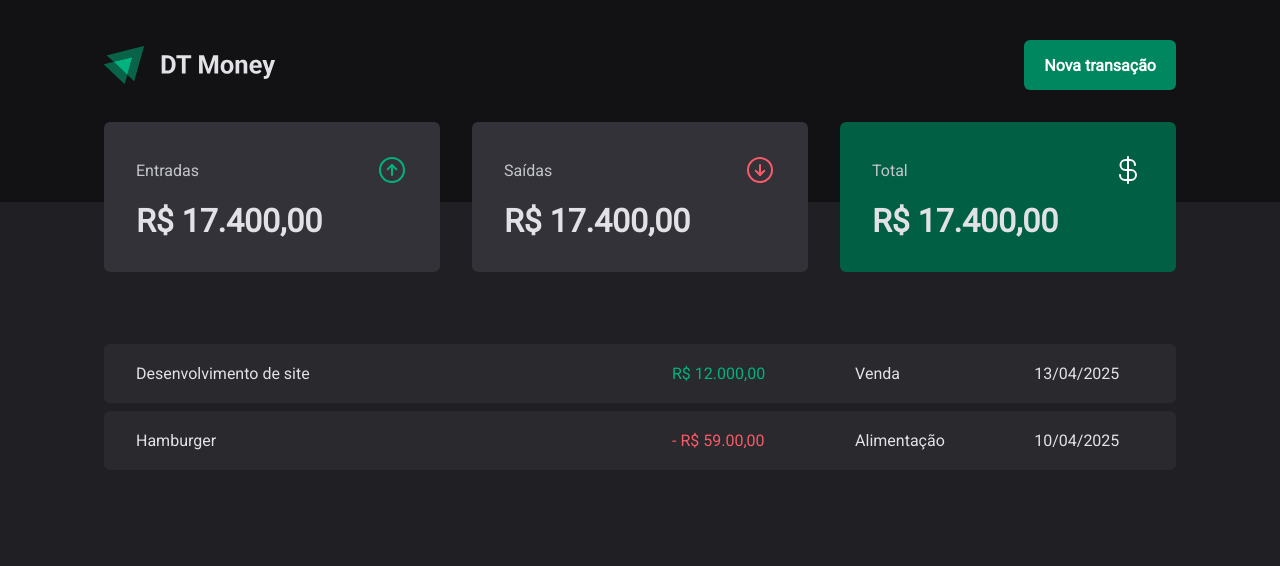
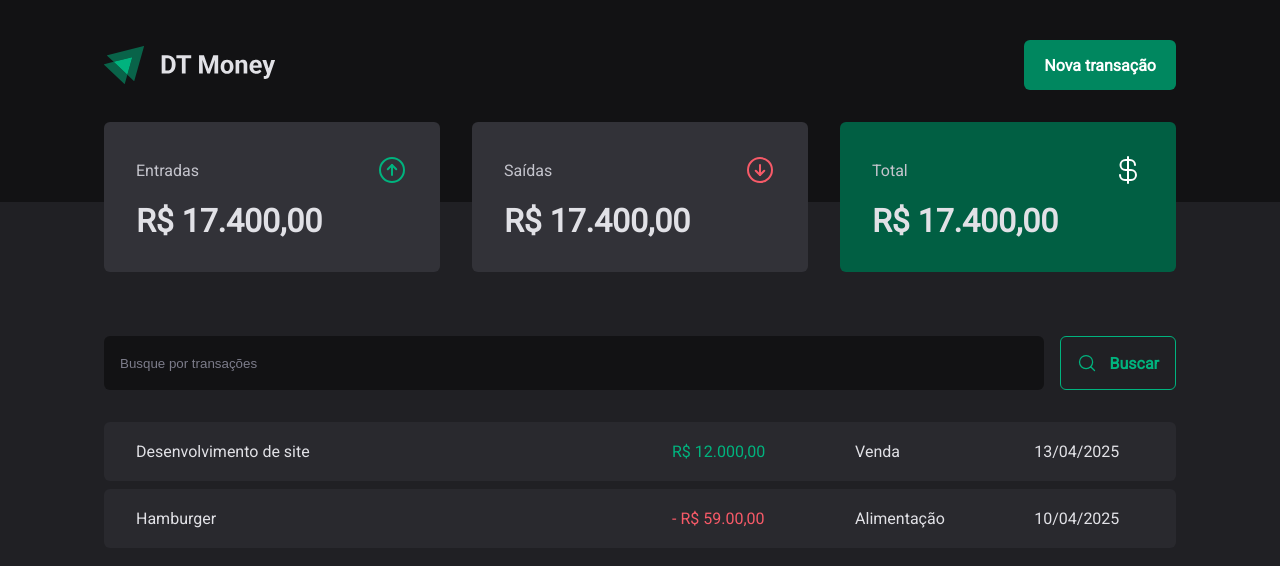
Before and after one commit to WagnerReis/dt-money, a React (Vite) app: page / in a window 1280 px wide. Shown: the top 566 px of the page. Built offline with nearby package versions, Linux system fonts and the light colour scheme.

Commit message:
feat(transactions): add search form component

```diff
--- /dev/null
+++ b/src/pages/Transactions/components/SearchForm.tsx
@@ -0,0 +1,15 @@
+import { MagnifyingGlass } from "phosphor-react";
+import { SearchFormContainer } from "./styles";
+
+export function SearchForm() {
+  return (
+    <SearchFormContainer>
+      <input type="text" placeholder="Busque por transações" />
+
+      <button type="submit">
+        <MagnifyingGlass size={20} />
+        Buscar
+      </button>
+    </SearchFormContainer>
+  );
+}
--- /dev/null
+++ b/src/pages/Transactions/components/styles.ts
@@ -0,0 +1,43 @@
+import styled from "styled-components";
+
+export const SearchFormContainer = styled.form`
+  display: flex;
+  gap: 1rem;
+
+  input {
+    flex: 1;
+    border-radius: 6px;
+    border: 0;
+    background: ${(props) => props.theme["gray-900"]};
+    color: ${(props) => props.theme["gray-300"]};
+    padding: 1rem;
+
+    &::placeholder {
+      color: ${(props) => props.theme["gray-500"]};
+    }
+  }
+
+  button {
+    display: flex;
+    align-items: center;
+    gap: 0.75rem;
+
+    border: 0;
+    padding: 1rem;
+    background: transparent;
+    border: 1px solid ${(props) => props.theme["green-300"]};
+    color: ${(props) => props.theme["green-300"]};
+    font-weight: bold;
+    border-radius: 6px;
+
+    &:hover {
+      background: ${(props) => props.theme["green-500"]};
+      border: 1px solid ${(props) => props.theme["green-300"]};
+      color: ${(props) => props.theme.white};
+      transition:
+        background-color 0.2s,
+        color 0.2s,
+        border-color 0.2s;
+    }
+  }
+`;
--- a/src/pages/Transactions/index.tsx
+++ b/src/pages/Transactions/index.tsx
@@ -1,5 +1,6 @@
 import { Header } from "../../components/Header";
 import { Summary } from "../../components/Summary";
+import { SearchForm } from "./components/SearchForm";
 import {
   PriceHighlight,
   TransactionContainer,
@@ -13,6 +14,7 @@
       <Summary />
 
       <TransactionContainer>
+        <SearchForm />
         <TransactionTable>
           <tbody>
             <tr>
--- a/src/pages/Transactions/styles.ts
+++ b/src/pages/Transactions/styles.ts
@@ -11,7 +11,7 @@
   width: 100%;
   border-collapse: separate;
   border-spacing: 0 0.5rem;
-  /* margin-top: 1.5rem; */
+  margin-top: 1.5rem;
 
   td {
     padding: 1.25rem 2rem;
```
